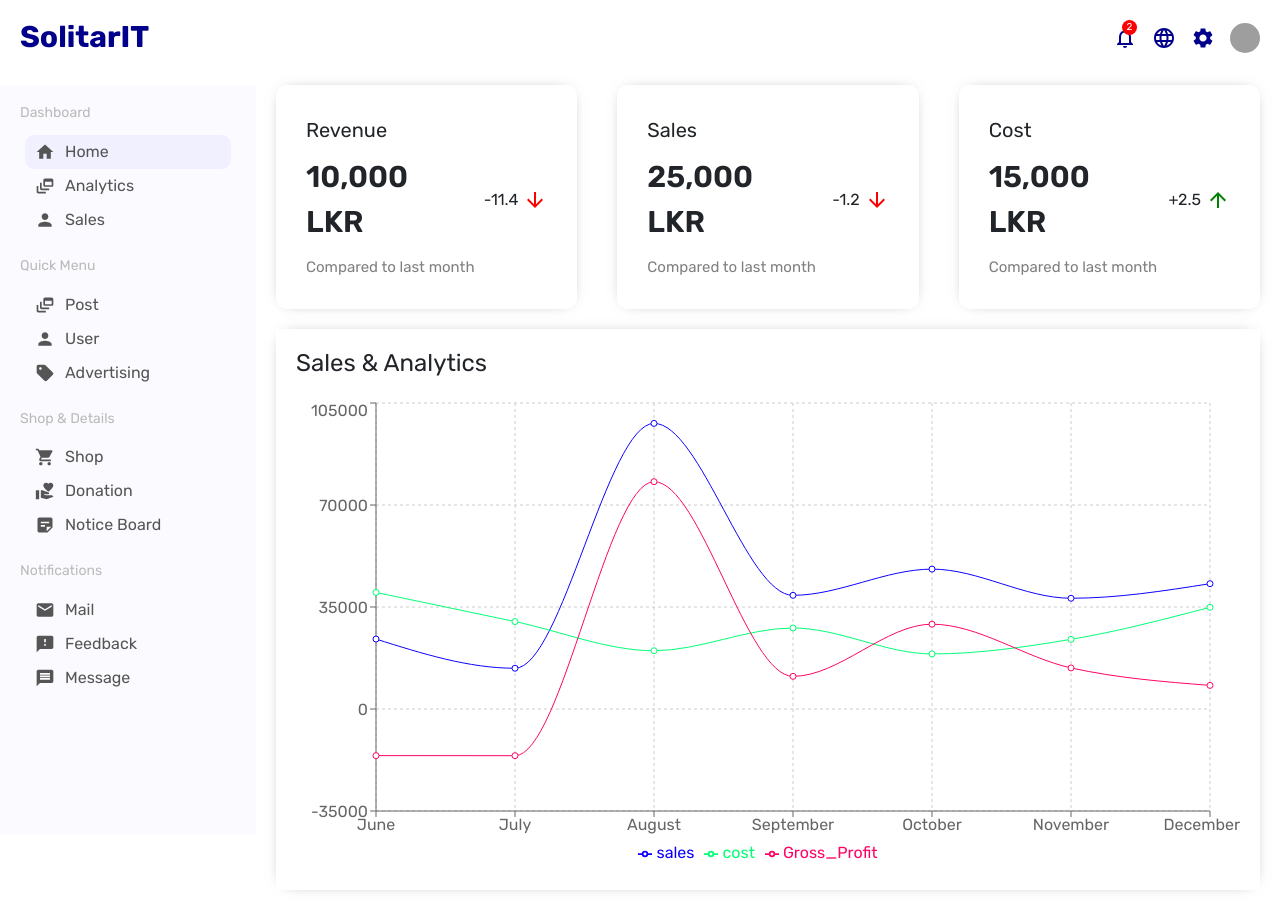
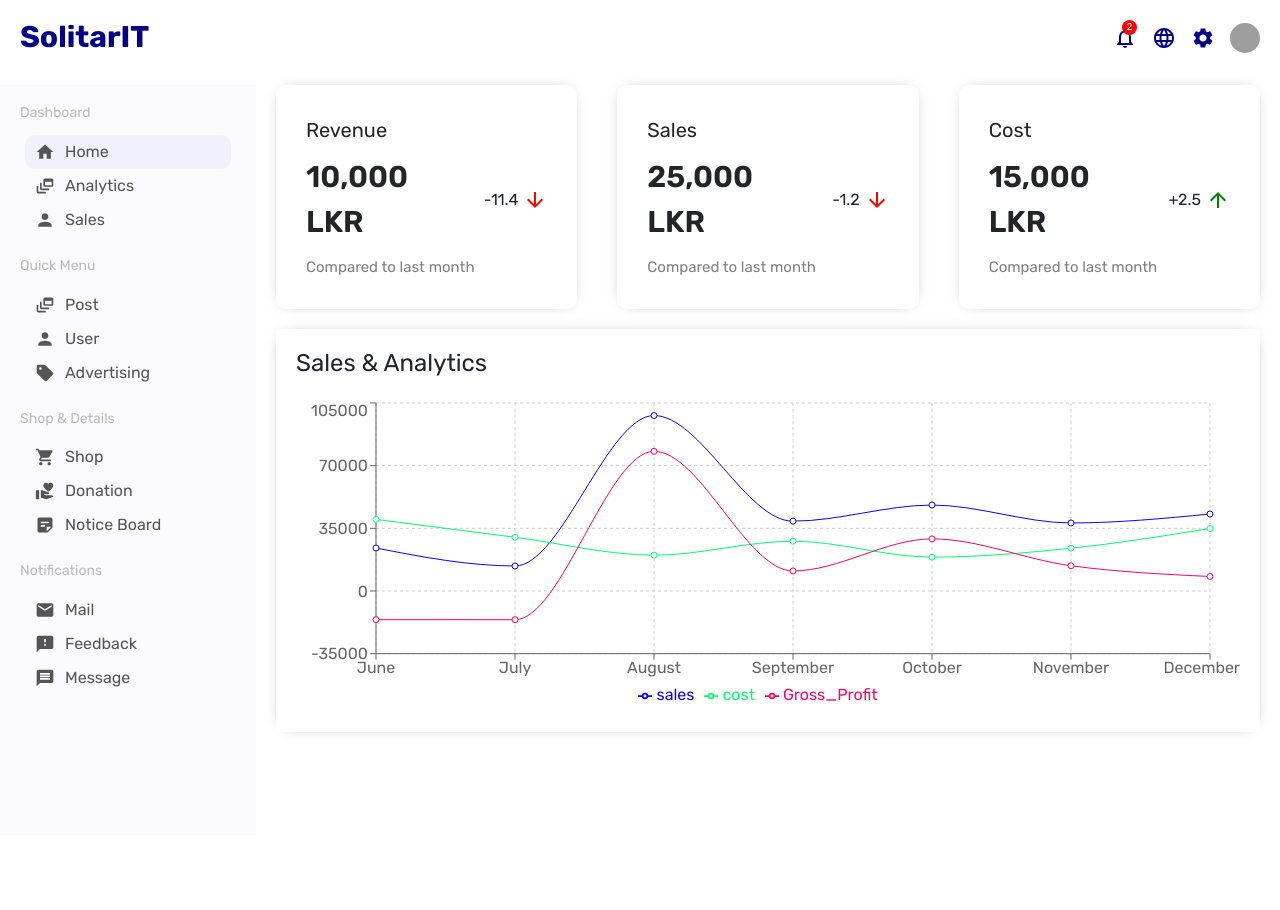
Before and after one commit to PulasthiAbey/Dashboard-BackEnd, a React (Create React App) app in the folder front_end/: page / in a window 1280 px wide. After the commit the page ends 835 px from the top, so only its background shows below. Built offline with nearby package versions, Linux system fonts and the light colour scheme; grey boxes are pictures that could not be loaded.

Commit message:
chart added

```diff
--- a/front_end/src/components/chart/Chart.jsx
+++ b/front_end/src/components/chart/Chart.jsx
@@ -60,7 +60,7 @@
   return (
     <div className="chart">
       <h4 className="chartTitle">Sales & Analytics</h4>
-      <ResponsiveContainer width="100%" aspect={2 / 1}>
+      <ResponsiveContainer width="100%" aspect={3 / 1}>
         <LineChart
           data={data}
           margin={{
```
Also changed, not shown: 1 other file (tests, documents, lock files or other folders).
